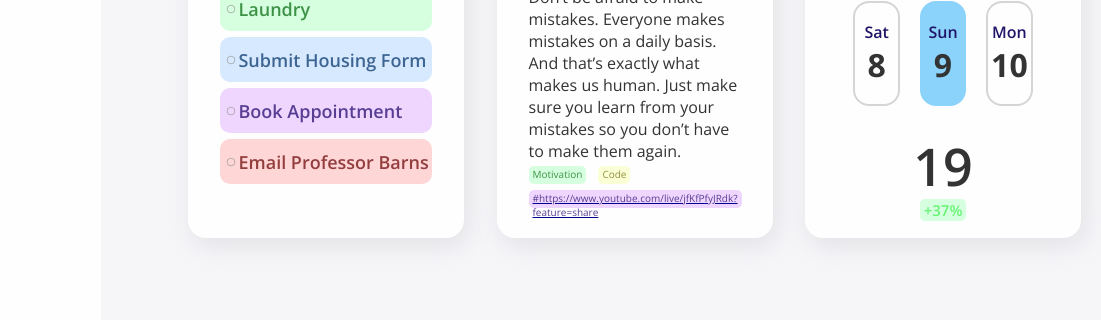
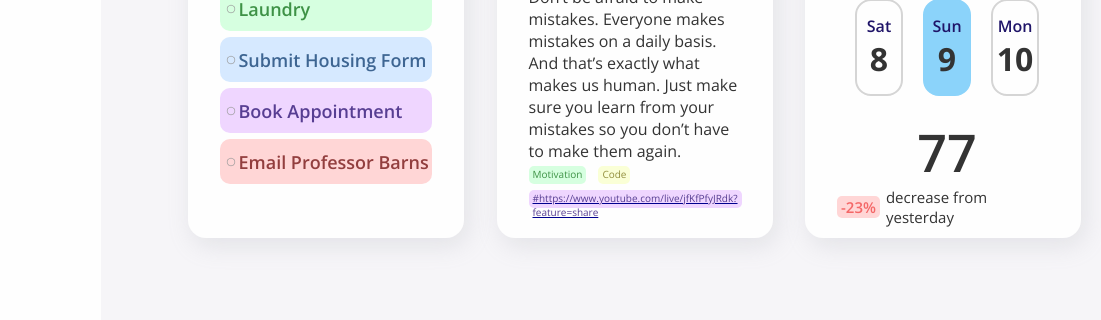
Before and after one commit to rayyanshaik2022/admin-dashboard-odin, a plain HTML site: page index.html in a window 1280 px wide. Shown: the part 250-570 px from the top of the page, 179-1280 px from the left. Drawn offline with nearby package versions, Linux system fonts and the light colour scheme.

Commit message:
Commit card complete

```diff
--- a/index.html
+++ b/index.html
@@ -268,9 +268,12 @@
                                             <div class="day-num">10</div>
                                         </div>
                                     </div>
-                                    <div id="commit-counter" class="counter">
-                                        19
-                                        <div id="commit-tag" class="tag green">+37%</div>
+                                    <div class="counter">
+                                        <p id="commit-counter">19</p>
+                                        <div class="tag-p">
+                                            <div id="commit-tag" class="tag green">+37%</div>
+                                            <p id="commit-tag-desc">increase from yesterday</p>
+                                        </div>
                                     </div>
                                 </div>
                             </div>
--- a/script.js
+++ b/script.js
@@ -15,4 +15,21 @@ sideBarBtns.forEach((btn) => {
 // Git Commit Card
 // Generate random # of commits & % change
 commitCounter = document.querySelector("#commit-counter");
-commitTag = document.querySelector("commit-tag");
+commitTag = document.querySelector("#commit-tag");
+commitDesc = document.querySelector("#commit-tag-desc");
+
+let counter = Math.floor( Math.random() * 70 ) + 12;
+let tagPercent = Math.floor( Math.random() * 120 ) + 5;
+
+commitCounter.textContent = counter;
+commitTag.textContent = `+${tagPercent}%`;
+
+// Random chance for negative
+if (Math.random() < 0.4) {
+    tagPercent = Math.floor( Math.random() * 25 ) + 3;
+    commitTag.textContent = `-${tagPercent}%`;
+    commitDesc.textContent = "decrease from yesterday";
+
+    commitTag.classList.remove("green");
+    commitTag.classList.add("red");
+}
--- a/styles.css
+++ b/styles.css
@@ -536,7 +536,7 @@ p.red {
 
 .commit-grid.card-content {
     display: grid;
-    grid-template-rows: 6fr 4fr 1fr;
+    grid-template-rows: 5fr 5fr ;
 }
 
 .calendar-board {
@@ -552,13 +552,13 @@ p.red {
 .counter {
     width: 100%;
     height: 100%;
+    position: relative;
 
     display: flex;
     justify-content: center;
     align-items: center;
+    flex-direction: column;
 
-    font-size: 52px;
-    font-weight: 600;
 }
 
 .calendar-tile {
@@ -589,14 +589,7 @@ p.red {
     color: var(--main-text-color);
 }
 
-.counter {
-    position: relative;
-
-    width: 100%;
-    height: 100%;
-}
-.counter > .tag {
-    position: absolute;
+.tag-p > .tag {
 
     height: 20px;
     pad: 4px 8px;
@@ -606,6 +599,26 @@ p.red {
     border-radius: 5px;
 
    justify-self: center;
-   bottom: -10px;
+
+   user-select: none;
 
 }
+
+.counter > p {
+    font-size: 52px;
+    font-weight: 600;
+}
+
+.tag-p {
+    display: flex;
+    justify-content: center;
+    align-items: center;
+    gap: 6px;
+    font-size: 15px;
+
+    min-width: 220px;
+}
+
+#commit-tag {
+    cursor: default;
+}
```
